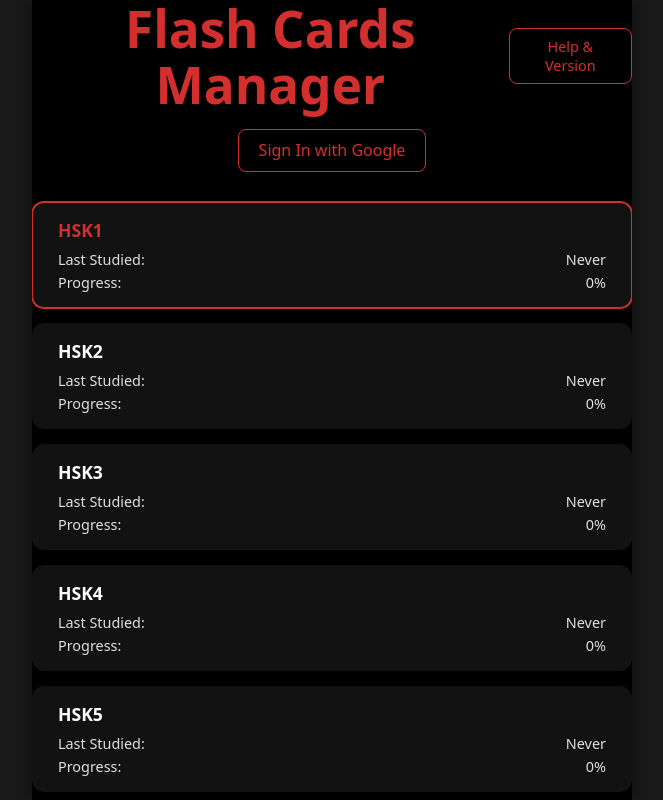
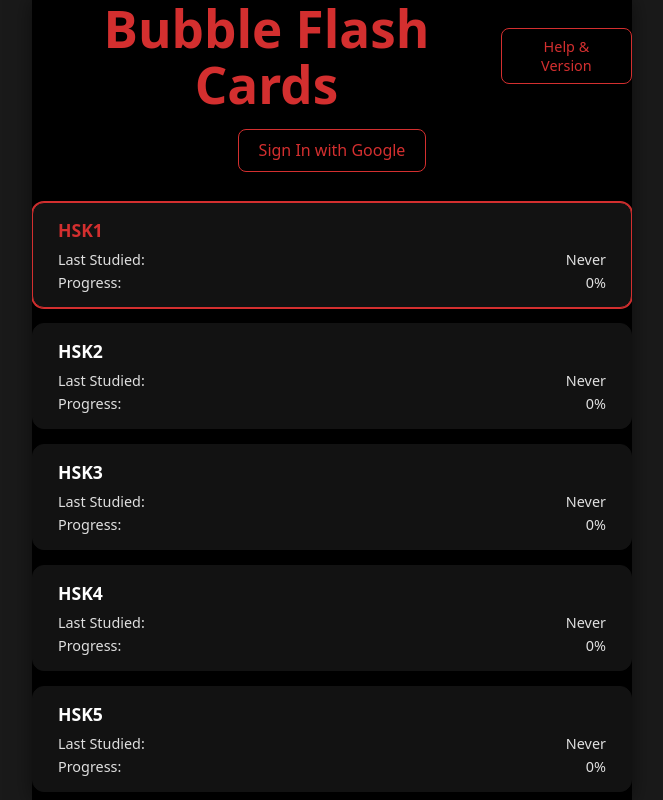
Before and after one commit to emunozgutier/Bubble-Flash-Cards, a React (Vite) app: page / in a window 1280 px wide. Shown: the whole page, without its empty margins (308-971 px from the left). Built offline with nearby package versions, Linux system fonts and the light colour scheme.

Commit message:
Rename main header to Bubble Flash Cards
Update MainPage.jsx to change the H1 text from 'Flash Cards Manager' to 'Bubble Flash Cards' to reflect updated app branding.

```diff
--- a/src/pages/MainPage/MainPage.jsx
+++ b/src/pages/MainPage/MainPage.jsx
@@ -15,7 +15,7 @@ function MainPage() {
     return (
         <div className="select-deck-page">
             <div style={{ display: 'flex', justifyContent: 'space-between', alignItems: 'center', marginBottom: '1rem' }}>
-                <h1 style={{ margin: 0 }}>Flash Cards Manager</h1>
+                <h1 style={{ margin: 0 }}>Bubble Flash Cards</h1>
                 <button
                     onClick={() => navigateTo('help')}
                     style={{
```
